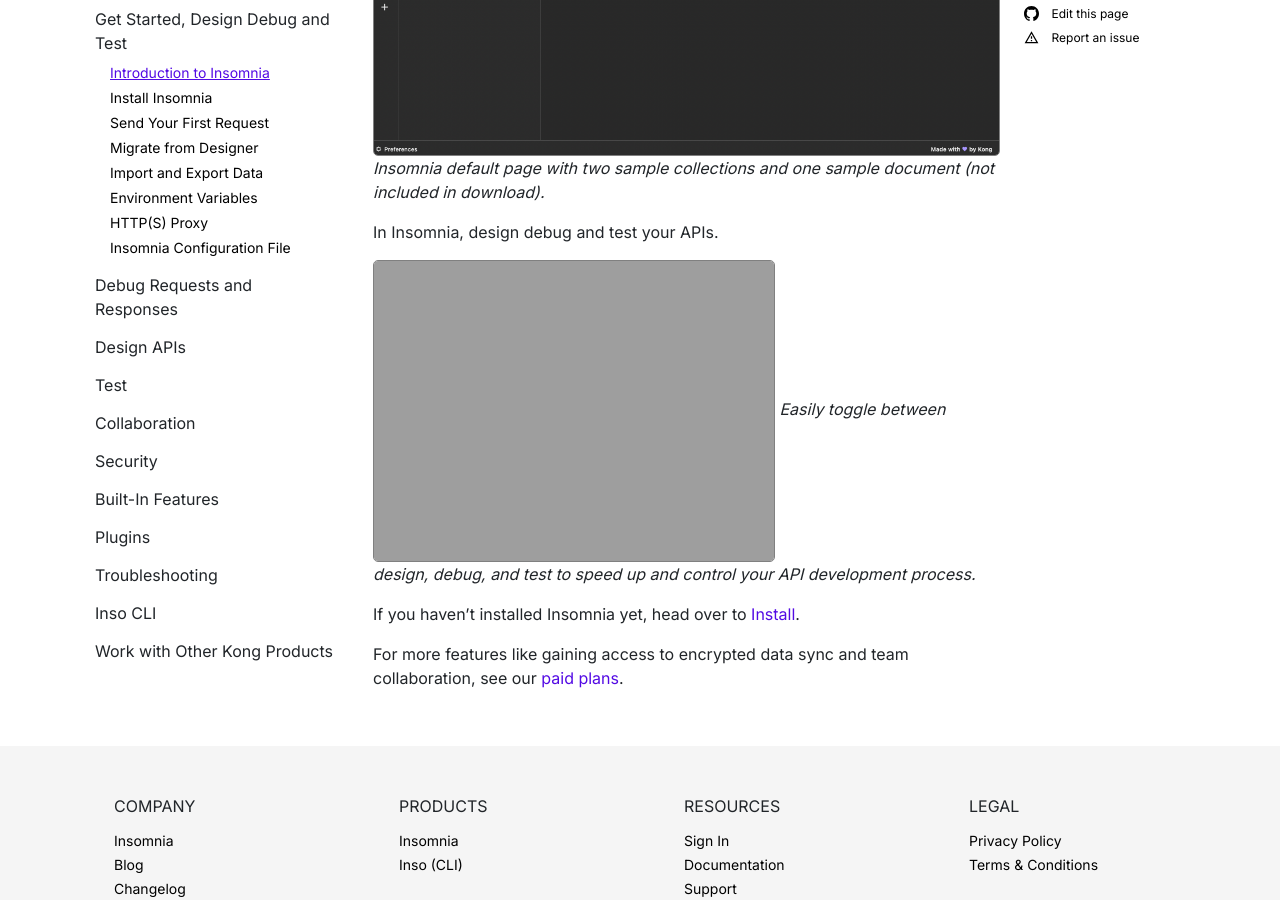
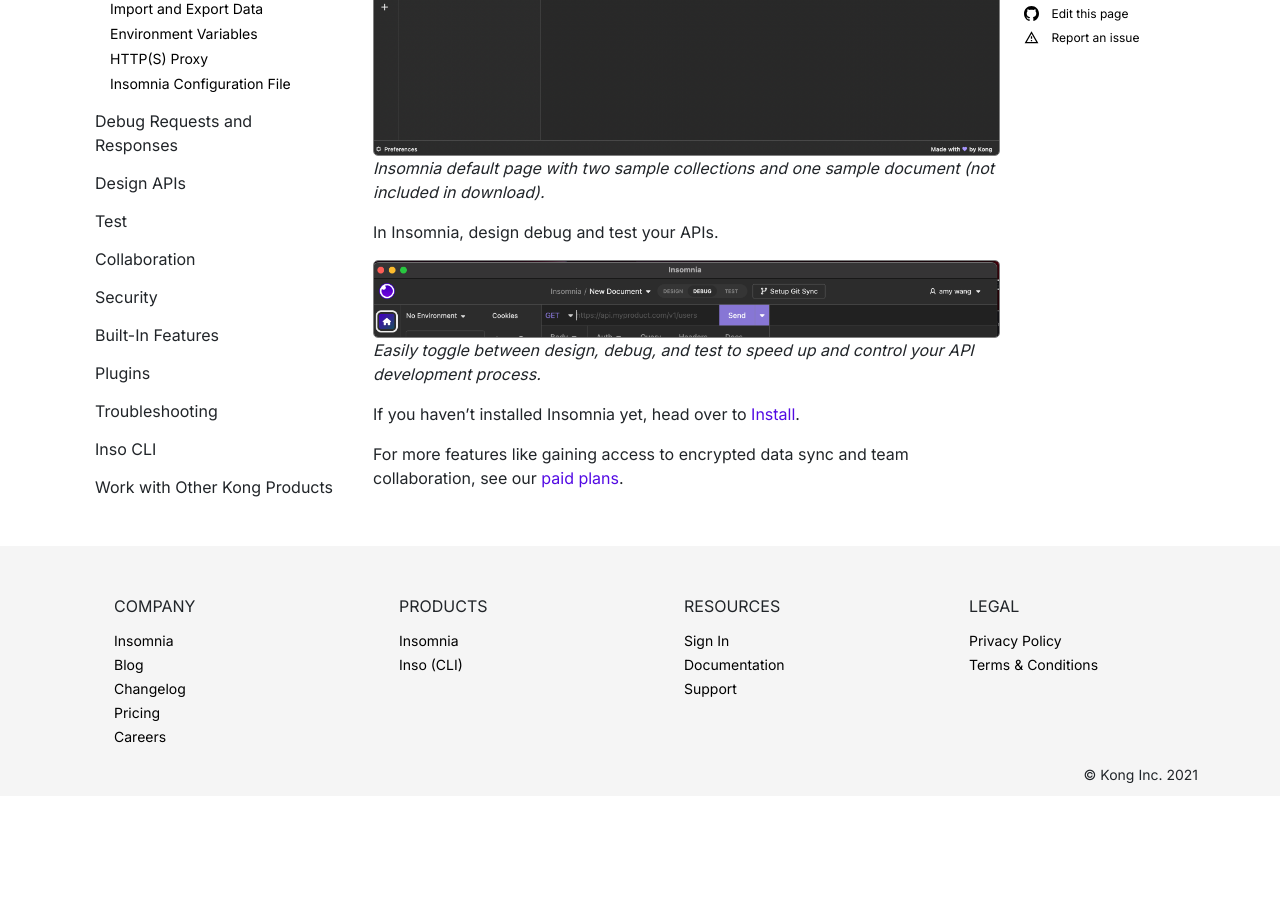
Before and after one commit to Kong/insomnia-docs, a Jekyll site: the page built from docs/insomnia/get-started.md, in a window 1280 px wide and 900 px high, scrolled down 519 px. Built offline with Jekyll 4.4.1, drawn with Linux system fonts in a browser that asks for light colours; comment, search, counter and statistics services are not loaded; after the commit the page ends 1315 px from its top, so only the background shows below that.

Commit message:
Fix image error on design debug test

```diff
--- a/docs/insomnia/get-started.md
+++ b/docs/insomnia/get-started.md
@@ -13,7 +13,7 @@
 
 In Insomnia, design debug and test your APIs.
 
-![Design, Debug, and Test](!/assets/images/design-debug-test.png)
+![Design, Debug, and Test](/assets/images/design-debug-test.png)
 _Easily toggle between design, debug, and test to speed up and control your API development process._
 
 If you haven't installed Insomnia yet, head over to [Install](/insomnia/install).
```
